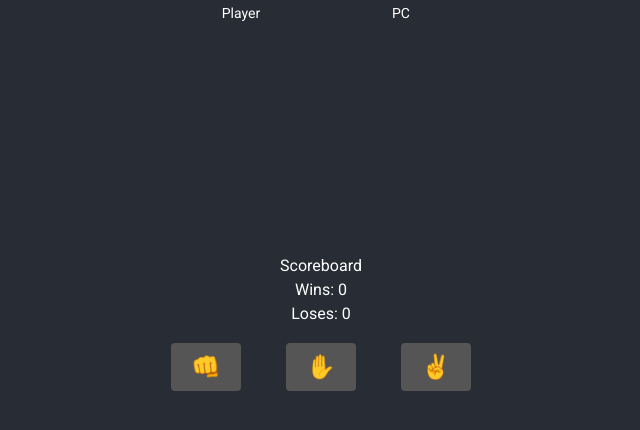
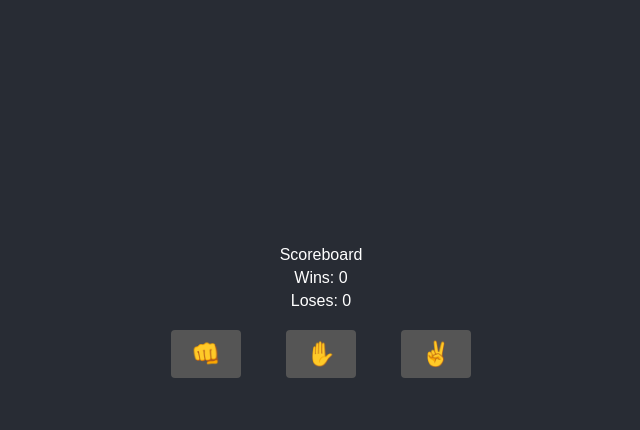
Before and after one commit to TeoMontoya/TOS, a plain HTML site: page RPS/index.html in a window 1280 px wide. Shown: the part 266-696 px from the top of the page, without its empty margins (319-959 px from the left). Drawn offline with Linux system fonts and the light colour scheme.

Commit message:
I now know what changed. messed up the centering. fixed it!

```diff
--- a/RPS/styles.css
+++ b/RPS/styles.css
@@ -1,5 +1,3 @@
-@import url('https://fonts.googleapis.com/css?family=Roboto&display=swap');
-
 * {
     box-sizing: border-box;
     margin: 0;
@@ -7,7 +5,7 @@
   }
 
   body {
-    font-family: 'Roboto', Arial, sans-serif;
+    font-family: Arial, sans-serif;
     background-color: #282c34;
     color: white;
     display: flex;
@@ -22,7 +20,8 @@ h1 {
     margin-bottom: 20px;
   }
 
-.infoText, .battleText {
+  .infoText,
+  .battleText {
     text-align: center;
     margin-bottom: 10px;
     font-size: 18px;
@@ -44,11 +43,13 @@ h1 {
     display: flex;
     flex-direction: column;
     align-items: center;
-  min-width: 160px;
-  min-height: 210px;
+    width: 160px;
+    height: 210px;
+    text-align: center;
   }
 
-.playerChoiceLabel, .pcChoiceLabel {
+  .playerChoiceLabel,
+  .pcChoiceLabel {
     font-size: 14px;
     margin-bottom: 5px;
   }
@@ -56,10 +57,14 @@ h1 {
   .playerChoice,
   .pcChoice {
     font-size: 96px;
-  min-width: 160px;
-  min-height: 210px;
+    width: 160px;
+    height: 160px;
   }
 
+  .playerChoiceLabel,
+  .pcChoiceLabel {
+    display: none;
+  }
 
   .scoreboard {
     text-align: center;
```
Lines whose indentation alone changed are shown as unchanged.
